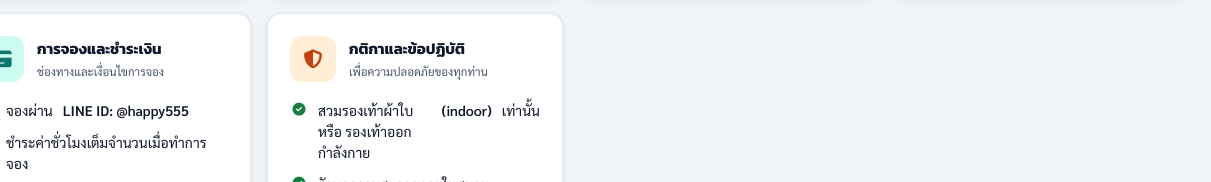
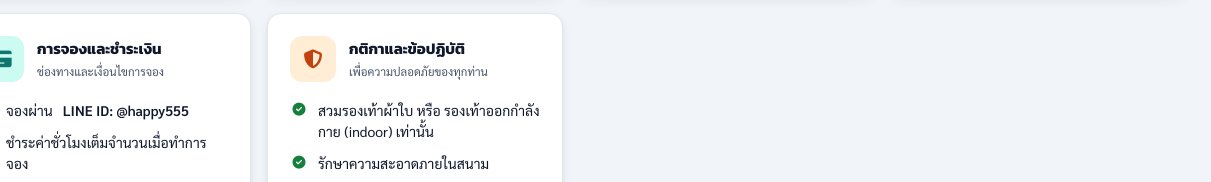
Before and after one commit to Nai937/Happy-badminton, a plain HTML site: page index.html in a window 1280 px wide. Shown: the part 1607-1789 px from the top of the page, 69-1280 px from the left. Drawn offline with Linux system fonts and the light colour scheme.

Commit message:
อัพเดทหน้าเว็บ 2026-07-12 22:56

```diff
--- a/index.html
+++ b/index.html
@@ -781,7 +781,7 @@
                     </div>
                 </div>
                 <ul class="ilist">
-                    <li><i class="fas fa-circle-check" style="color:#15803d"></i>สวมรองเท้าผ้าใบ หรือ รองเท้าออกกำลังกาย <strong>(indoor)</strong> เท่านั้น</li>
+                    <li><i class="fas fa-circle-check" style="color:#15803d"></i>สวมรองเท้าผ้าใบ หรือ รองเท้าออกกำลังกาย (indoor) เท่านั้น</li>
                     <li><i class="fas fa-circle-check" style="color:#15803d"></i>รักษาความสะอาดภายในสนาม</li>
                     <li><i class="fas fa-circle-check" style="color:#15803d"></i>ไม่รบกวนผู้ใช้บริการท่านอื่น</li>
                     <li><i class="fas fa-circle-check" style="color:#15803d"></i>คืนพื้นที่เมื่อสิ้นสุดเวลาการจอง เพื่อให้สนามพร้อมบริการสำหรับผู้ใช้งานท่านถัดไป</li>
```
